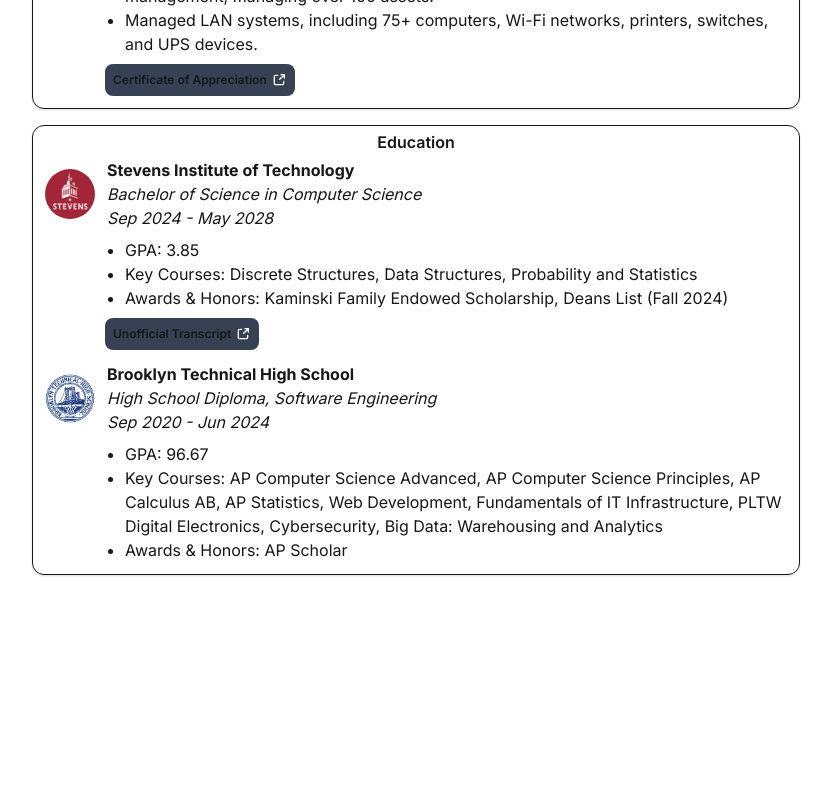
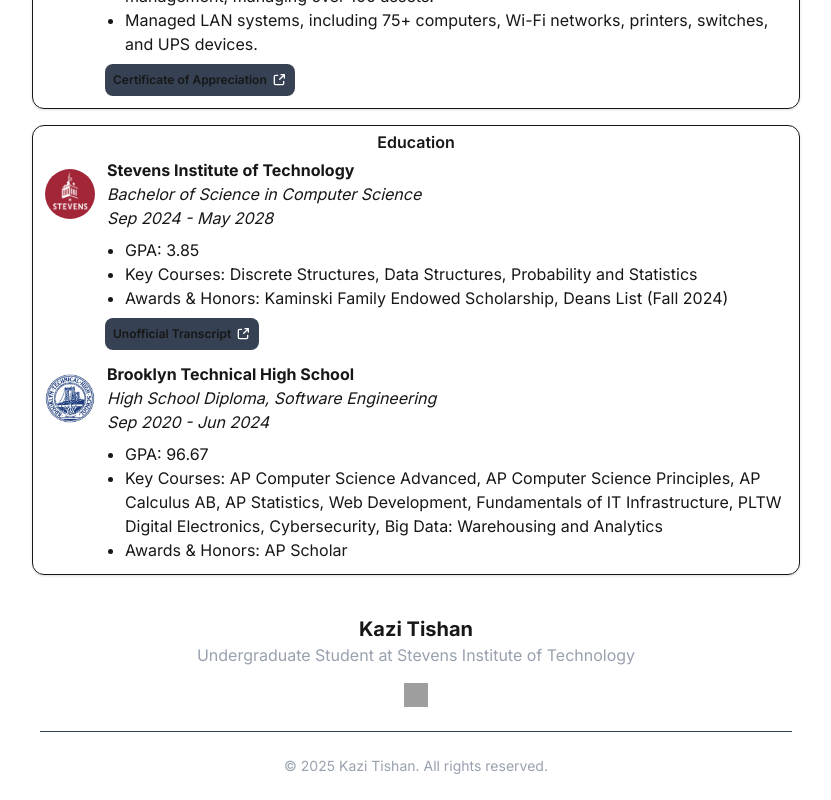
Before and after one commit to kazitishan/Portfolio, a Next.js app: page / in a window 1280 px wide. Shown: the part 1021-1821 px from the top of the page, without its empty margins (224-1055 px from the left). Before the commit the page ends 1612 px from the top, so only its background shows below. Built offline with nearby package versions, Linux system fonts and the light colour scheme; grey boxes are pictures that could not be loaded.

Commit message:
Added footer to the bottom of the pages

```diff
--- a/src/app/layout.js
+++ b/src/app/layout.js
@@ -1,6 +1,7 @@
 import { Inter } from 'next/font/google';
 import "./globals.css";
 import NavBar from "@/components/NavBar";
+import Footer from '@/components/Footer';
 
 const inter = Inter({
   subsets: ['latin'],
@@ -20,6 +21,7 @@
         <div className="max-w-4xl mx-auto">
           {children}
         </div>
+        <Footer/>
       </body>
     </html>
   );
--- /dev/null
+++ b/src/components/Footer.jsx
@@ -0,0 +1,35 @@
+function Footer() {
+    return (
+        <footer className="p-6 mt-auto">
+            <div className="container mx-auto">
+                <div className="flex flex-col justify-between items-center">
+                    <div className="mb-4">
+                        <h3 className="text-xl font-bold">Kazi Tishan</h3>
+                        <p className="text-gray-400">Undergraduate Student at Stevens Institute of Technology</p>
+                    </div>
+
+                    <div className="flex space-x-4">
+                        <a href="https://linkedin.com/in/kazitishan" target="_blank" rel="noopener noreferrer">
+                            <span className="sr-only">LinkedIn</span>
+                            <img src="/linkedin.svg" alt="LinkedIn" className="h-6 w-6" />
+                        </a>
+                        <a href="https://github.com/kazitishan" target="_blank" rel="noopener noreferrer">
+                            <span className="sr-only">GitHub</span>
+                            <img src="/github.svg" alt="GitHub" className="h-6 w-6" />
+                        </a>
+                        <a href="mailto:kazitishan12@gmail.com" target="_blank" rel="noopener noreferrer">
+                            <span className="sr-only">Email</span>
+                            <img src="/email.svg" alt="Email" className="h-6 w-6" />
+                        </a>
+                    </div>
+                </div>
+
+                <div className="mt-6 pt-6 border-t border-gray-700 text-center text-gray-400 text-sm">
+                    <p>© {new Date().getFullYear()} Kazi Tishan. All rights reserved.</p>
+                </div>
+            </div>
+        </footer>
+    );
+}
+
+export default Footer;
```
